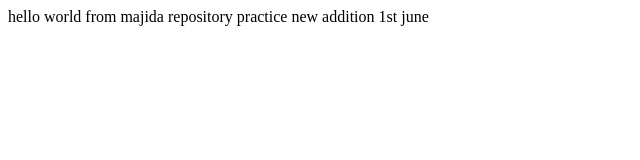
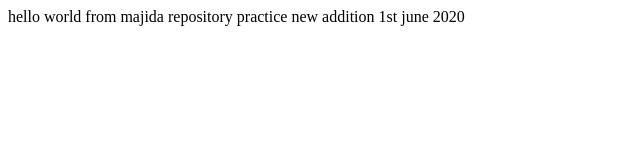
Before and after one commit to majidashaikh/bootcamp411, a plain HTML site: page index.html in a window 1280 px wide. Shown: the full height of the page, 0-640 px from the left. Drawn offline with Linux system fonts and the light colour scheme.

Commit message:
Update index.html

```diff
--- a/index.html
+++ b/index.html
@@ -8,6 +8,6 @@
 <body>
     hello world from majida
     repository practice
-    new addition 1st june
+    new addition 1st june 2020
 </body>
 </html>
```
